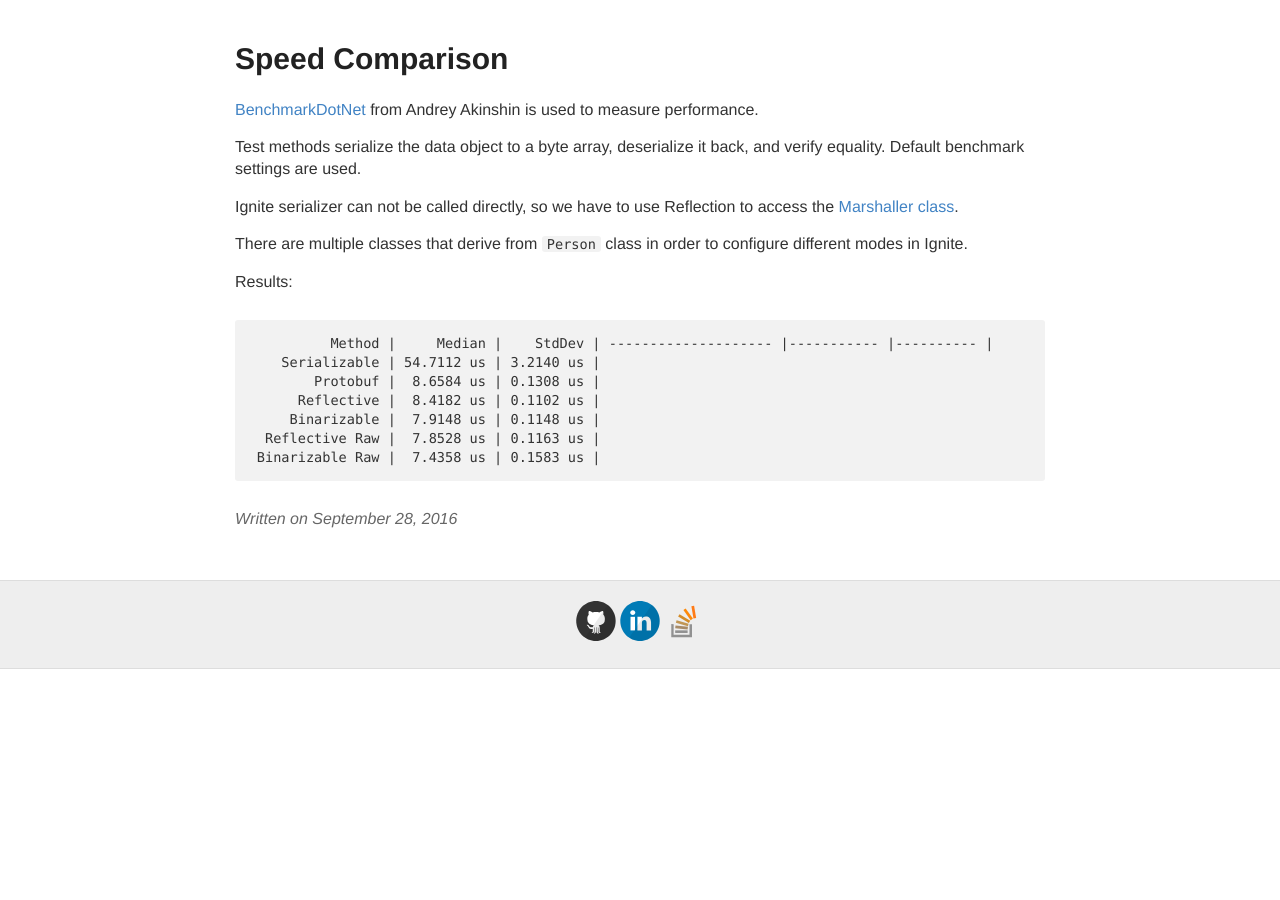
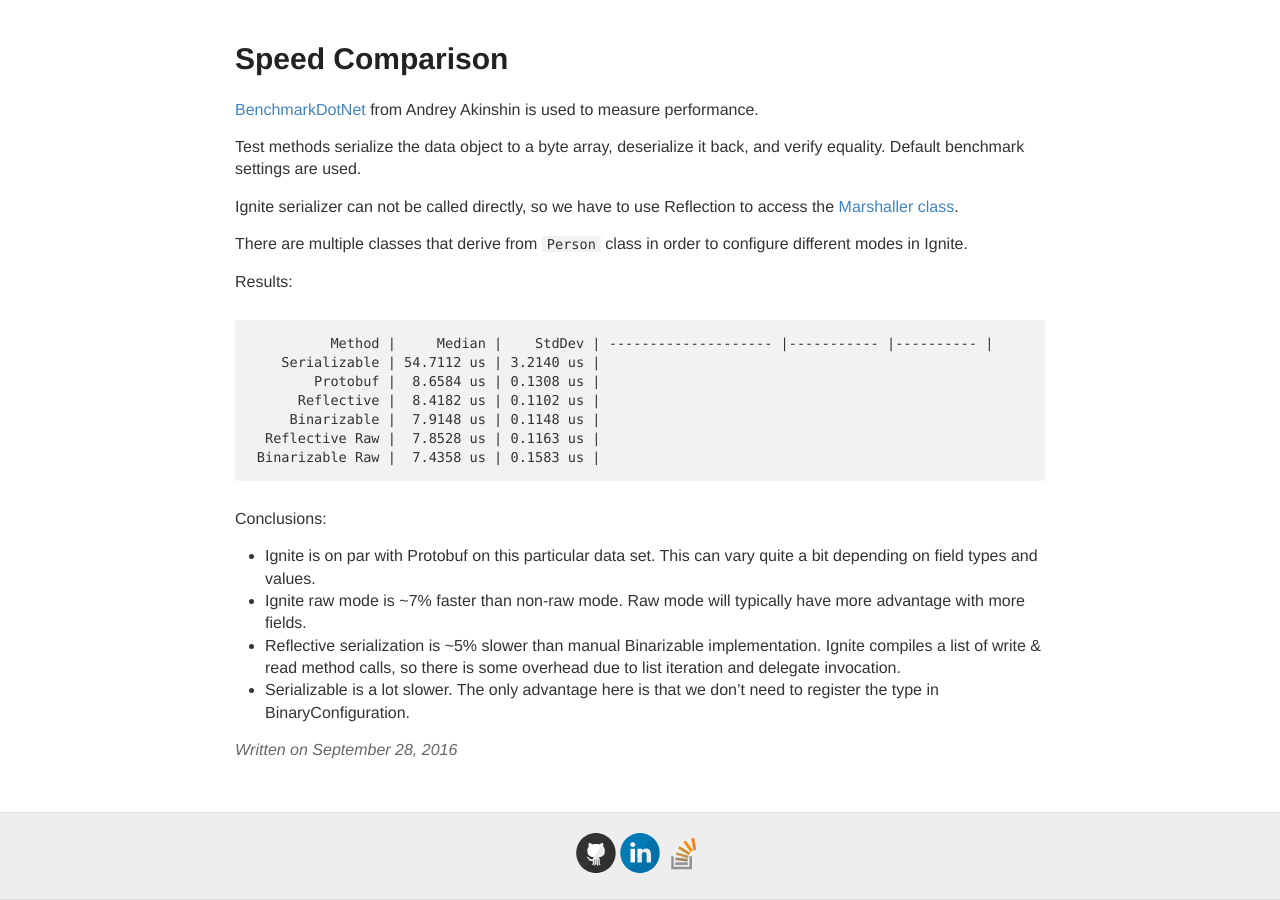
Before and after one commit to ptupitsyn/ptupitsyn.github.io, a Jekyll site: the page built from _posts/2016-09-28-Ignite-Serialization-Performance.md, in a window 1280 px wide and 900 px high, scrolled down 2104 px. Built offline with Jekyll 4.4.1, drawn with Linux system fonts in a browser that asks for light colours; comment, search, counter and statistics services are not loaded; before the commit the page ends 2773 px from its top, so only the background shows below that.

Commit message:
all done

```diff
--- a/_posts/2016-09-28-Ignite-Serialization-Performance.md
+++ b/_posts/2016-09-28-Ignite-Serialization-Performance.md
@@ -106,3 +106,10 @@
          Binarizable |  7.9148 us | 0.1148 us |
       Reflective Raw |  7.8528 us | 0.1163 us |
      Binarizable Raw |  7.4358 us | 0.1583 us |
+
+Conclusions:
+
+* Ignite is on par with Protobuf on this particular data set. This can vary quite a bit depending on field types and values.
+* Ignite raw mode is ~7% faster than non-raw mode. Raw mode will typically have more advantage with more fields.
+* Reflective serialization is ~5% slower than manual Binarizable implementation. Ignite compiles a list of write & read method calls, so there is some overhead due to list iteration and delegate invocation.
+* Serializable is a lot slower. The only advantage here is that we don't need to register the type in BinaryConfiguration.
```
